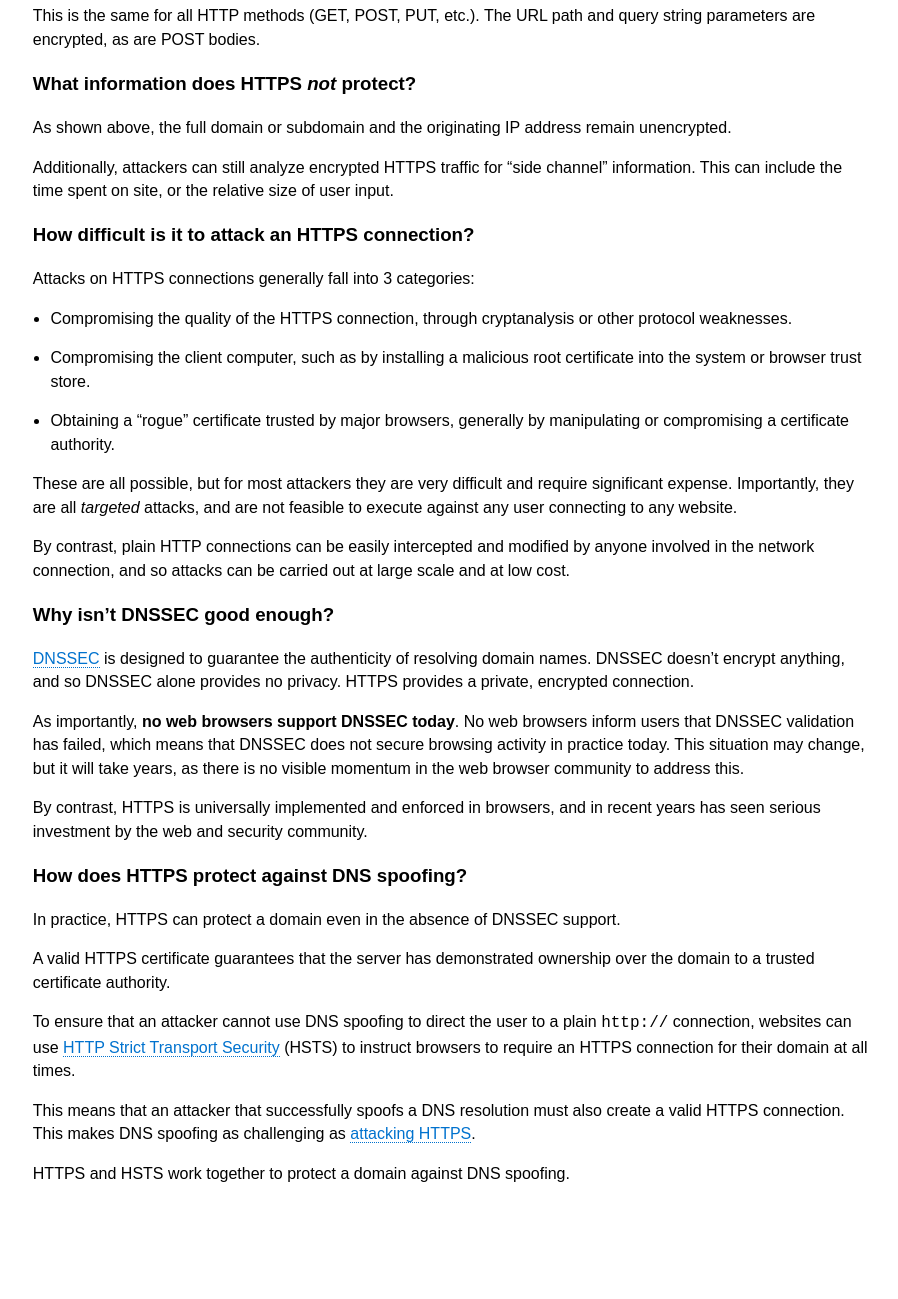
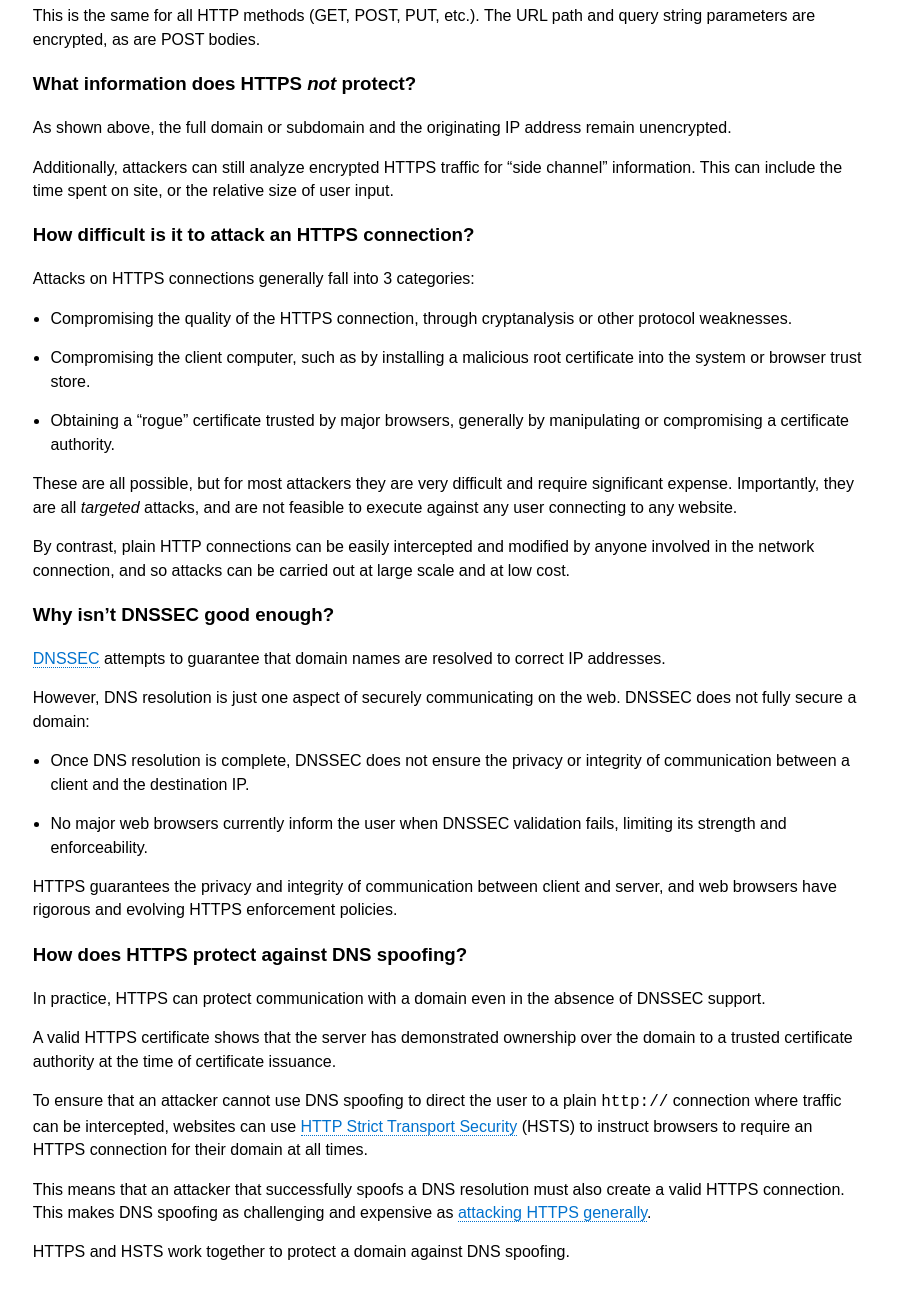
Before and after one commit to GSA/https, a Jekyll site: the page built from pages/faq.md, in a window 1280 px wide and 1400 px high, scrolled down 956 px. Shown: the top 1299 px of the window, without its empty margins (352-1250 px from the left). Built offline with Jekyll 4.4.1, drawn with Linux system fonts in a browser that asks for light colours; Markdown is read by kramdown in place of the engine named in the settings.

Commit message:
rewrite dnssec sections

```diff
--- a/pages/faq.md
+++ b/pages/faq.md
@@ -48,20 +48,24 @@ By contrast, plain HTTP connections can be easily intercepted and modified by an
 
 ### Why isn't DNSSEC good enough?
 
-[DNSSEC](https://en.wikipedia.org/wiki/Domain_Name_System_Security_Extensions) is designed to guarantee the authenticity of resolving domain names. DNSSEC doesn't encrypt anything, and so DNSSEC alone provides no privacy. HTTPS provides a private, encrypted connection.
+[DNSSEC](https://en.wikipedia.org/wiki/Domain_Name_System_Security_Extensions) attempts to guarantee that domain names are resolved to correct IP addresses.
 
-As importantly, **no web browsers support DNSSEC today**. No web browsers inform users that DNSSEC validation has failed, which means that DNSSEC does not secure browsing activity in practice today. This situation may change, but it will take years, as there is no visible momentum in the web browser community to address this.
+However, DNS resolution is just one aspect of securely communicating on the web. DNSSEC does not fully secure a domain:
 
-By contrast, HTTPS is universally implemented and enforced in browsers, and in recent years has seen serious investment by the web and security community.
+* Once DNS resolution is complete, DNSSEC does not ensure the privacy or integrity of communication between a client and the destination IP.
+
+* No major web browsers currently inform the user when DNSSEC validation fails, limiting its strength and enforceability.
+
+HTTPS guarantees the privacy and integrity of communication between client and server, and web browsers have rigorous and evolving HTTPS enforcement policies.
 
 ### How does HTTPS protect against DNS spoofing?
 
-In practice, HTTPS can protect a domain even in the absence of DNSSEC support.
+In practice, HTTPS can protect communication with a domain even in the absence of DNSSEC support.
 
-A valid HTTPS certificate guarantees that the server has demonstrated ownership over the domain to a trusted certificate authority.
+A valid HTTPS certificate shows that the server has demonstrated ownership over the domain to a trusted certificate authority at the time of certificate issuance.
 
-To ensure that an attacker cannot use DNS spoofing to direct the user to a plain `http://` connection, websites can use [HTTP Strict Transport Security](/hsts/) (HSTS) to instruct browsers to require an HTTPS connection for their domain at all times.
+To ensure that an attacker cannot use DNS spoofing to direct the user to a plain `http://` connection where traffic can be intercepted, websites can use [HTTP Strict Transport Security](/hsts/) (HSTS) to instruct browsers to require an HTTPS connection for their domain at all times.
 
-This means that an attacker that successfully spoofs a DNS resolution must also create a valid HTTPS connection. This makes DNS spoofing as challenging as [attacking HTTPS](#).
+This means that an attacker that successfully spoofs a DNS resolution must also create a valid HTTPS connection. This makes DNS spoofing as challenging and expensive as [attacking HTTPS generally](#how-difficult-is-it-to-attack-an-https-connection?).
 
 HTTPS and HSTS work together to protect a domain against DNS spoofing.
```
